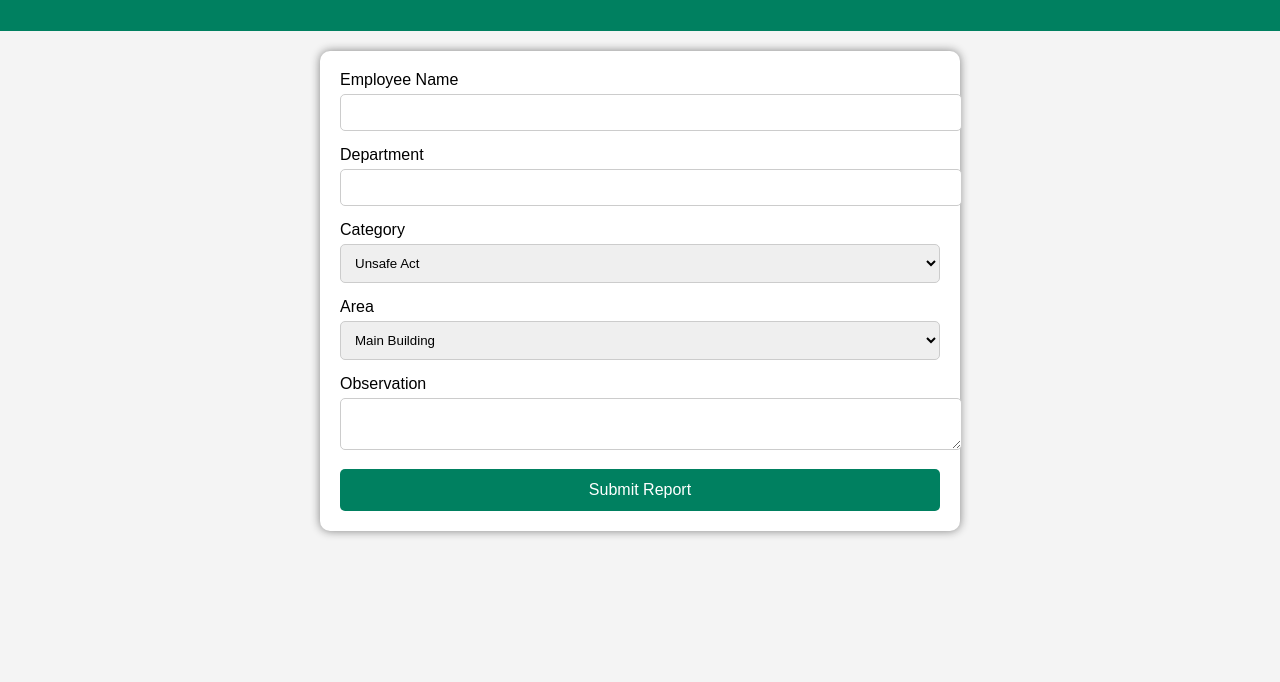
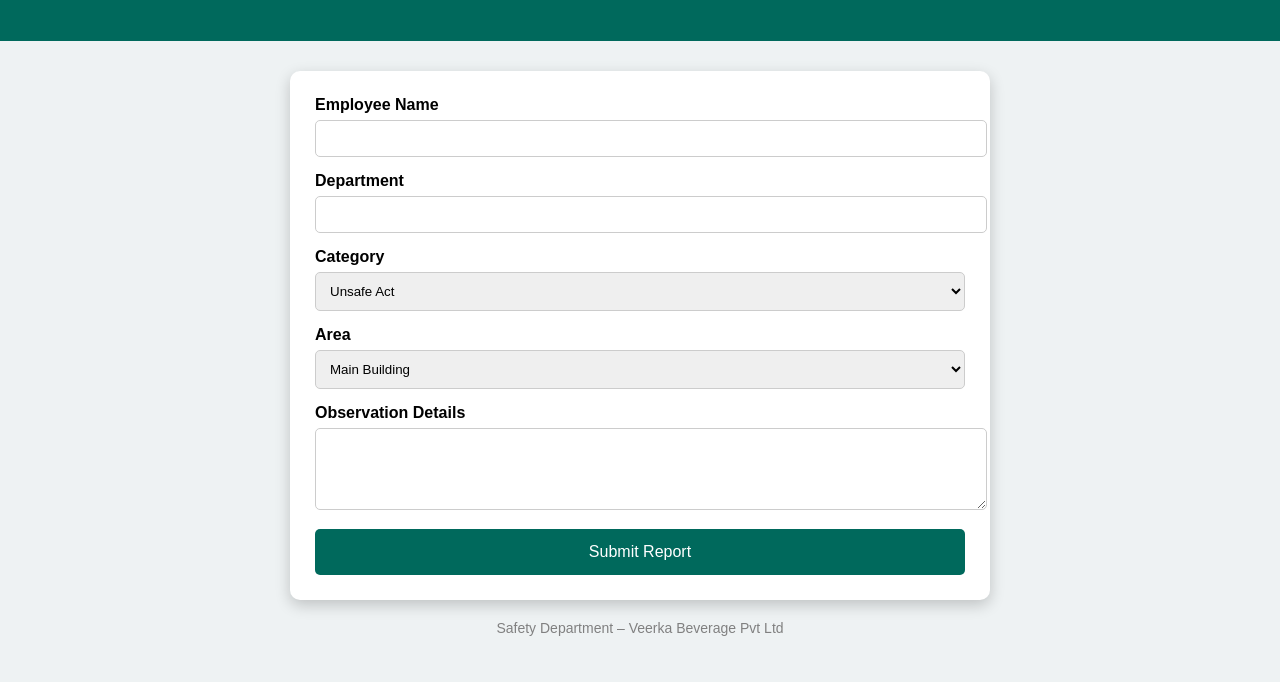
Before and after one commit to mandeepkbpl0-cmyk/safety-report, a plain HTML site: page index.html in a window 1280 px wide. Shown: the part 118-800 px from the top of the page. Drawn offline with Linux system fonts and the light colour scheme.

Commit message:
Update index.html

```diff
--- a/index.html
+++ b/index.html
@@ -1,54 +1,70 @@
 <!DOCTYPE html>
 <html>
+
 <head>
 
-<title>Veerka Beverage Safety Reporting</title>
+<title>Safety Observation Reporting</title>
 
 <meta name="viewport" content="width=device-width, initial-scale=1">
 
 <style>
 
 body{
-font-family: Arial;
-background:#f4f4f4;
+font-family:Arial;
+background:#eef2f3;
 margin:0;
 }
 
 .header{
-background:#008060;
+background:#00695c;
 color:white;
-padding:20px;
+padding:25px;
 text-align:center;
 }
 
 .container{
-width:90%;
-max-width:600px;
+max-width:650px;
+background:white;
 margin:auto;
-background:white;
-padding:20px;
-margin-top:20px;
+margin-top:30px;
+padding:25px;
 border-radius:10px;
-box-shadow:0 0 10px gray;
+box-shadow:0 5px 15px rgba(0,0,0,0.2);
 }
 
-input, select, textarea{
+label{
+font-weight:bold;
+}
+
+input,select,textarea{
 width:100%;
 padding:10px;
-margin-top:5px;
+margin-top:6px;
 margin-bottom:15px;
+border-radius:5px;
 border:1px solid #ccc;
-border-radius:5px;
 }
 
 button{
-background:#008060;
+background:#00695c;
 color:white;
 border:none;
-padding:12px;
+padding:14px;
 width:100%;
 font-size:16px;
 border-radius:5px;
+cursor:pointer;
+}
+
+button:hover{
+background:#004d40;
+}
+
+.footer{
+text-align:center;
+margin-top:20px;
+font-size:14px;
+color:gray;
 }
 
 </style>
@@ -75,6 +91,7 @@ border-radius:5px;
 <input type="text" id="department" required>
 
 <label>Category</label>
+
 <select id="category">
 
 <option>Unsafe Act</option>
@@ -88,6 +105,7 @@ border-radius:5px;
 <select id="area">
 
 <option>Main Building</option>
+<option>Preform Storage</option>
 <option>Power House</option>
 <option>Boiler Area</option>
 <option>WTP Area</option>
@@ -95,8 +113,9 @@ border-radius:5px;
 
 </select>
 
-<label>Observation</label>
-<textarea id="observation"></textarea>
+<label>Observation Details</label>
+
+<textarea id="observation" rows="4"></textarea>
 
 <button type="submit">Submit Report</button>
 
@@ -104,15 +123,21 @@ border-radius:5px;
 
 </div>
 
+<div class="footer">
+
+Safety Department – Veerka Beverage Pvt Ltd
+
+</div>
+
 <script>
 
-const scriptURL = "https://script.google.com/macros/s/AKfycbwTn3inAdqcHzYThOas6WGzsDyMNVu0bRNAe4uHibJvTMC14vNtFbvg_PX9pPWE71Uy/exec";
+const scriptURL="https://script.google.com/macros/s/AKfycbyKm9Ooend7JwpjLM-RAVsnYM5pHe6Dj6eG0psnftlPO2OJKPdVqiiU4BIVSskPolLu/exec";
 
-document.getElementById("safetyForm").addEventListener("submit", function(e){
+document.getElementById("safetyForm").addEventListener("submit",function(e){
 
 e.preventDefault();
 
-let data = {
+let data={
 
 name:document.getElementById("name").value,
 department:document.getElementById("department").value,
@@ -127,11 +152,12 @@ method:"POST",
 body:JSON.stringify(data)
 })
 .then(res=>alert("Report Submitted Successfully"))
-.catch(err=>alert("Error"));
+.catch(err=>alert("Error submitting form"));
 
 });
 
 </script>
 
 </body>
+
 </html>
```
